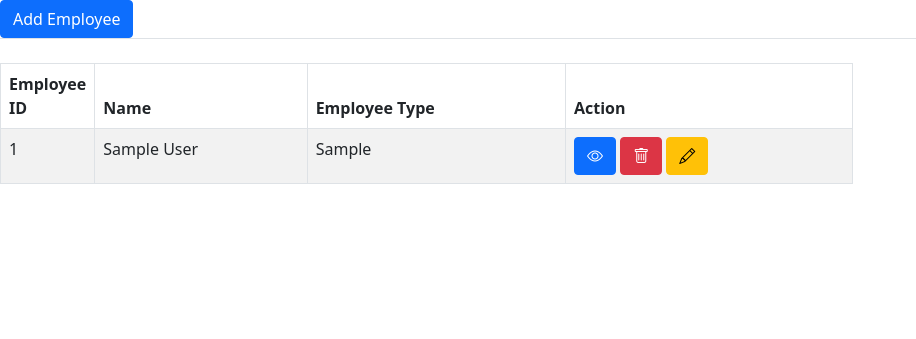
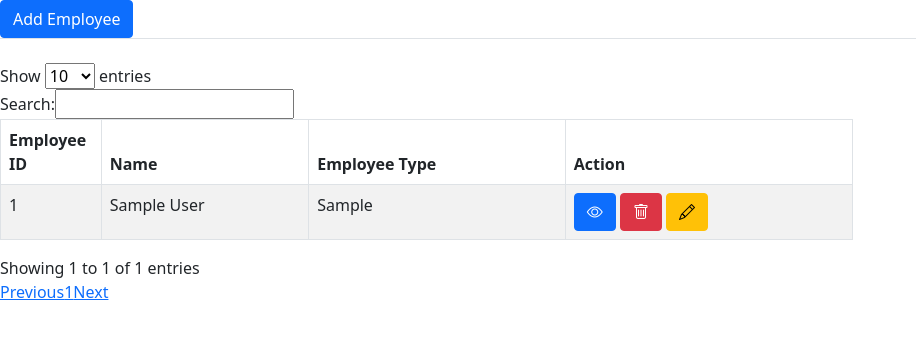
Before and after one commit to hernanigng/Payroll_System, a PHP site: page /employeeList.php in a window 1280 px wide. Shown: the top 339 px of the page, without its empty margins (0-916 px from the left). Run offline with PHP 8.4, Linux system fonts and the light colour scheme; tables that the repository leaves empty or names only in its code hold one stand-in row (values such as "Sample post"); data that the repository does not hold is empty.

Commit message:
Update employeeList.php

```diff
--- a/employeeList.php
+++ b/employeeList.php
@@ -344,7 +344,7 @@
 	<div class="clearfix"> </div>
 
      <div id="container1" class="col-md-8 col-md-offset-2">
-    <table width="100%" id="example-table" class="table table-striped table-bordered">
+    <table width="100%" id="employeeTable" class="table table-striped table-bordered">
         <thead>
         <tr class="info">
             <th width="10px">Employee ID</th>
```
